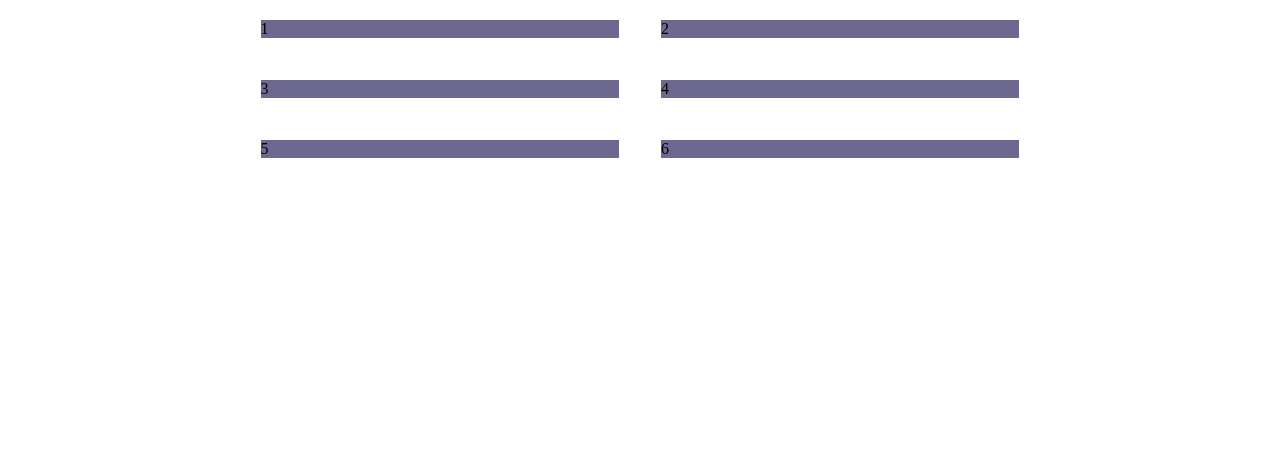
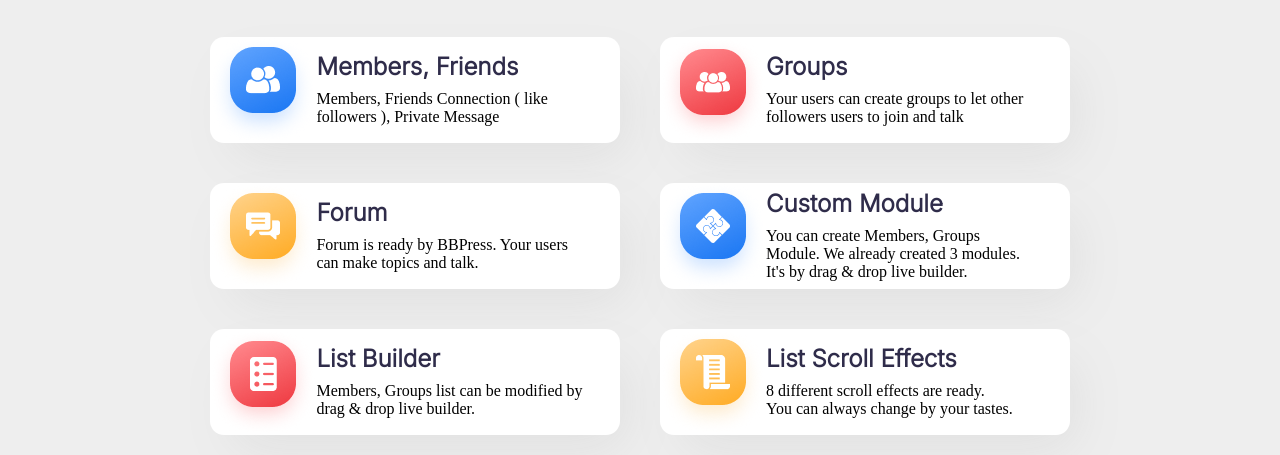
Before and after one commit to Zokerzes/css3, a plain HTML site: page index.html in a window 1280 px wide. Shown: the part 734-1189 px from the top of the page. Before the commit the page ends 913 px from the top, so only its background shows below. Drawn offline with Linux system fonts and the light colour scheme.

Commit message:
отладил

```diff
--- a/css/style.css
+++ b/css/style.css
@@ -31,7 +31,10 @@
   background: #ffffff;
   box-shadow: 0px 26px 49px rgba(146, 165, 184, 0.14);
   border-radius: 14px;
-  border: 1px solid blue;
+  border: 1px solid;
+  border-image-source: linear-gradient(180deg, rgba(185, 185, 185, 0.1188) 0%, rgba(94, 94, 94, 0.1566) 100%);
+
+  /*border: 1px solid blue;*/
 }
 .star-rating {
   margin-left: 44px;
@@ -256,15 +259,15 @@
 }
 
 .community {
+  background-color: #eeeeee;
 }
 .community-hederText {
   display: block;
-  border: 1px solid white;
-  background-color: #b0abe6;
   display: block;
   margin-bottom: 20px;
 }
 .text-upHeder1 {
+  margin-bottom: 5px;
   font-family: "Inter";
   font-style: normal;
   font-weight: 500;
@@ -277,6 +280,7 @@
   color: #217bf4;
 }
 .community-text-Heder {
+  margin-bottom: 15px;
   font-family: "Inter";
   font-style: normal;
   font-weight: 700;
@@ -309,9 +313,26 @@
   justify-content: center;
 }
 
-.community-cards div {
-  width: 35%;
+.community-card {
+  display: flex;
+  align-items: center;
+  width: 40%;
   margin: 20px;
-  border: 1px solid white;
-  background-color: #6c688f;
+  background: #ffffff;
+  box-shadow: 14px 22px 52px -12px rgba(127, 127, 127, 0.13);
+  border-radius: 14px;
 }
+.community-card-text {
+}
+.community-card-text b {
+  margin-bottom: 10px;
+  display: block;
+  font-family: "Inter";
+  font-style: normal;
+  font-weight: 600;
+  font-size: 24px;
+  line-height: 26px;
+  /* identical to box height, or 108% */
+
+  color: #2f2c4a;
+}
--- a/index.html
+++ b/index.html
@@ -82,15 +82,52 @@
       <div class="community-text-general">
         <p> The wise man therefore always holds in these matters to<br> this principle of selection.</p>
       </div>
-
     </div>
     <div class="community-cards">
-      <div>1</div>
-      <div>2</div>
-      <div>3</div>
-      <div>4</div>
-      <div>5</div>
-      <div>6</div>
+      <div class="community-card">
+        <img src="/img/frend.png" alt="">
+        <div class="community-card-text">
+          <p><b>Members, Friends</b></p>
+          <p>Members, Friends Connection ( like<br> followers ), Private Message</p>
+        </div>
+      </div>
+      <div class="community-card">
+        <img src="/img/Groups.png" alt="">
+        <div class="community-card-text">
+          <p><b>Groups</b></p>
+          <p>Your users can create groups to let other<br> followers users to join and talk</p>
+        </div>
+      </div>
+      <div class="community-card">
+        <img src="/img/forum.png" alt="">
+        <div class="community-card-text">
+          <p><b>Forum</b></p>
+          <p>Forum is ready by BBPress. Your users<br> can make topics and talk.</p>
+        </div>
+      </div>
+      <div class="community-card">
+        <img src="/img/modul.png" alt="">
+        <div class="community-card-text">
+          <p><b>Custom Module</b></p>
+          <p>You can create Members, Groups<br> Module. We already created 3 modules. <br>It's by drag & drop live
+            builder.</p>
+        </div>
+      </div>
+      <div class="community-card">
+        <img src="/img/list.png" alt="">
+        <div class="community-card-text">
+          <p><b>List Builder</b></p>
+          <p>Members, Groups list can be modified by<br> drag & drop live builder.</p>
+        </div>
+      </div>
+      <div class="community-card">
+        <img src="/img/scroll.png" alt="">
+        <div class="community-card-text">
+          <p><b>List Scroll Effects</b></p>
+          <p>8 different scroll effects are ready.<br>
+            You can always change by your tastes.</p>
+        </div>
+      </div>
     </div>
   </section>
 </body>
```
Also changed, not shown: img/Groups.png (added), img/forum.png (added), img/frend.png (added), img/list.png (added), img/modul.png (added), img/scroll.png (added).
